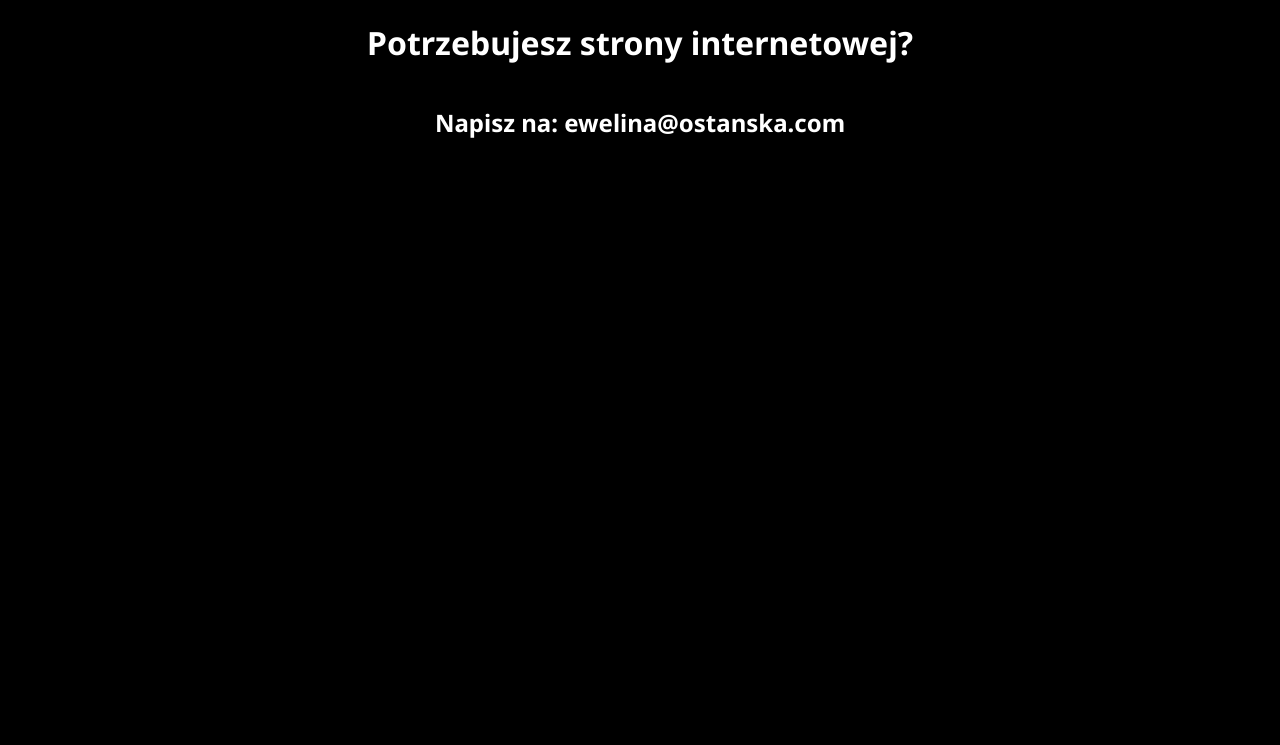
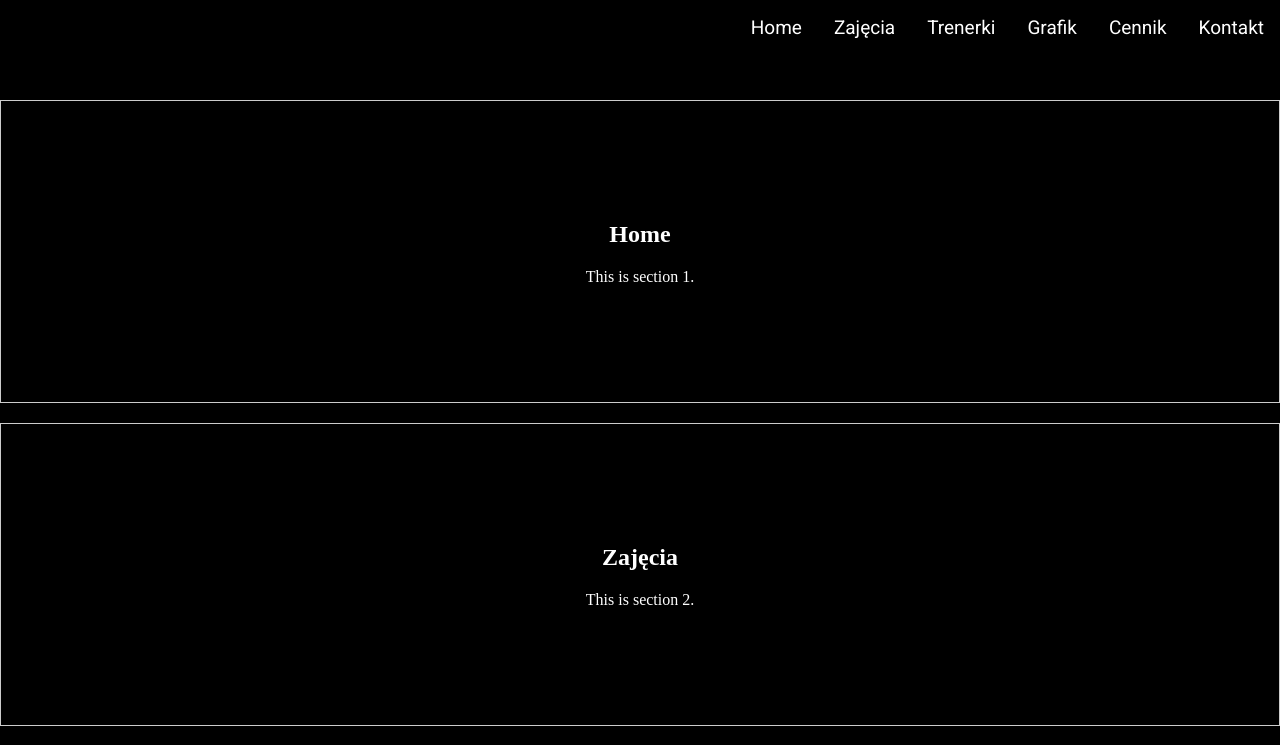
Before and after one commit to Ewelina-EN/dance-studio-wroclaw, a React (Create React App) app: page / in a window 1280 px wide. Shown: the top 745 px of the page. Built offline with nearby package versions, Linux system fonts and the light colour scheme.

Commit message:
add sections and nav

```diff
--- a/package.json
+++ b/package.json
@@ -9,7 +9,9 @@
     "@testing-library/user-event": "^13.5.0",
     "react": "^18.3.1",
     "react-dom": "^18.3.1",
+    "react-icons": "^5.2.1",
     "react-scripts": "5.0.1",
+    "react-scroll": "^1.9.0",
     "web-vitals": "^2.1.4"
   },
   "scripts": {
--- a/public/index.html
+++ b/public/index.html
@@ -1,5 +1,5 @@
 <!DOCTYPE html>
-<html lang="en">
+<html lang="pl">
 
 <head>
   <meta charset="utf-8" />
--- a/src/App.css
+++ b/src/App.css
@@ -1,16 +1,82 @@
-.App {
-  text-align: center;
-  font-family: "Noto Sans", sans-serif;
+.nav {
+  font-family: "Roboto", sans-serif;
+  position: fixed;
+  top: 0;
+  width: 100%;
   background-color: black;
-  color: white;
-  margin: 0 auto;
+  padding: 16px 0;
+  z-index: 1000;
   display: flex;
-  flex-direction: column;
+  justify-content: end;
   align-items: center;
-  justify-content: center;
 }
 
-.App a {
+.nav .menu-icon {
+  display: none;
+  cursor: pointer;
+  color: white;
+  font-size: 24px;
+  margin-right: 16px;
+}
+
+.nav ul {
+  list-style: none;
+  display: flex;
+  justify-content: center;
+  margin: 0;
+  padding: 0;
+}
+
+.nav li {
+  margin: 0 16px;
+}
+
+.nav a {
   color: white;
   text-decoration: none;
+  font-size: 19px;
 }
+
+.nav a:hover {
+  text-decoration: underline;
+}
+
+.content {
+  padding-top: 80px; /* Height of the nav bar */
+}
+
+.section {
+  padding: 100px 0;
+  margin: 20px 0;
+  border: 1px solid #ccc;
+  text-align: center;
+}
+
+/* Responsive Styles */
+@media (max-width: 768px) {
+  .nav ul {
+    display: none;
+    flex-direction: column;
+    background-color: black;
+    position: absolute;
+    top: 60px;
+    left: 0;
+    width: 100%;
+    text-align: center;
+  }
+
+  .nav ul.open {
+    display: flex;
+  }
+
+  .nav li {
+    margin: 16px 0;
+  }
+
+  .nav .menu-icon {
+    display: flex;
+    flex-direction: row;
+    align-items: center;
+    justify-content: center;
+  }
+}
--- a/src/App.js
+++ b/src/App.js
@@ -1,15 +1,86 @@
+import { useState } from "react";
+import { Link, animateScroll as scroll } from "react-scroll";
+import Section from "./section";
+import { FaBars, FaTimes } from "react-icons/fa";
 import "./App.css";
 
+const sections = [
+  {
+    name: "Home",
+    title: "Home",
+    description: "This is section 1.",
+  },
+  {
+    name: "Zajęcia",
+    title: "Zajęcia",
+    description: "This is section 2.",
+  },
+  {
+    name: "Trenerki",
+    title: "Trenerki",
+    description: "This is section 3.",
+  },
+  {
+    name: "Grafik",
+    title: "Grafik",
+    description: "This is section 3.",
+  },
+  {
+    name: "Cennik",
+    title: "Cennik",
+    description: "This is section 3.",
+  },
+  {
+    name: "Kontakt",
+    title: "Kontakt",
+    description: "This is section 3.",
+  },
+];
+
 function App() {
+  const [isOpen, setIsOpen] = useState(false);
+
+  const toggleMenu = () => {
+    setIsOpen(!isOpen);
+  };
+
+  const closeMenu = () => {
+    setIsOpen(false);
+  };
+
   return (
     <div className="App">
-      <h1>Potrzebujesz strony internetowej?</h1>
-      <h2>
-        Napisz na:
-        <a href="">
-          <a href="mailto:ewelina@ostanska.com"> ewelina@ostanska.com</a>
-        </a>
-      </h2>
+      <nav className="nav">
+        <div className="menu-icon" onClick={toggleMenu}>
+          {isOpen ? <FaTimes /> : <FaBars />}
+        </div>
+        <ul className={`nav-links ${isOpen ? "open" : ""}`}>
+          {sections.map((section) => (
+            <li key={section.name}>
+              <Link
+                to={section.name}
+                smooth={true}
+                duration={500}
+                offset={-70}
+                onClick={closeMenu}
+              >
+                {section.title}
+              </Link>
+            </li>
+          ))}
+        </ul>
+      </nav>
+
+      <div className="content">
+        {sections.map((section) => (
+          <Section
+            key={section.name}
+            name={section.name}
+            title={section.title}
+            description={section.description}
+          />
+        ))}
+      </div>
     </div>
   );
 }
--- a/src/index.css
+++ b/src/index.css
@@ -1,4 +1,6 @@
+html,
 body {
   margin: 0 auto;
   background-color: black;
+  color: white;
 }
--- /dev/null
+++ b/src/section.js
@@ -0,0 +1,12 @@
+import { Element } from "react-scroll";
+
+const Section = ({ name, title, description }) => {
+  return (
+    <Element name={name} className="section">
+      <h2>{title}</h2>
+      <p>{description}</p>
+    </Element>
+  );
+};
+
+export default Section;
```
Also changed, not shown: 1 other file (tests, documents, lock files or other folders).
